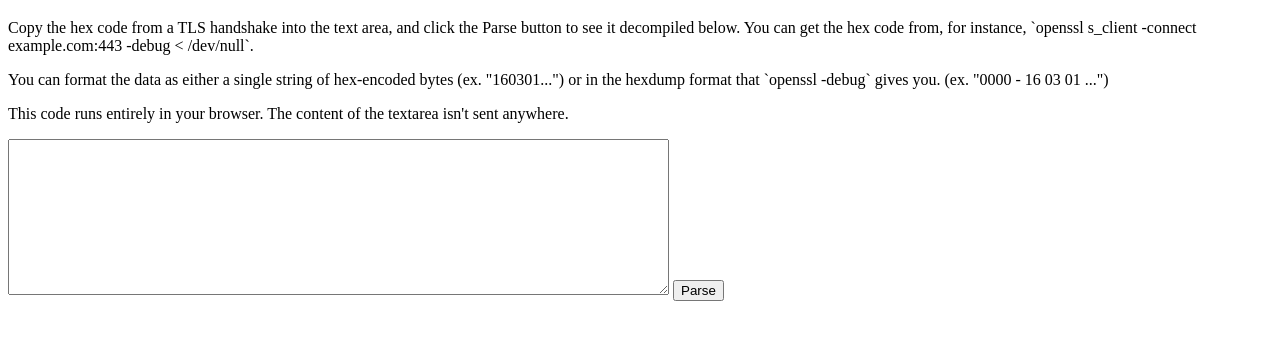
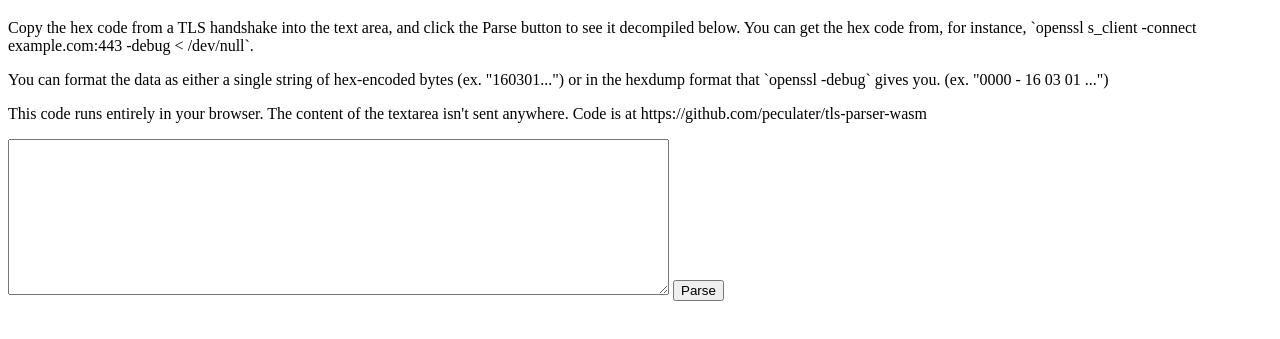
Before and after one commit to peculater/tls-parser-wasm, a website built with webpack: page website/index.html in a window 1280 px wide. Shown: the part 61-400 px from the top of the page. Built offline with nearby package versions, Linux system fonts and the light colour scheme.

Commit message:
Github link

```diff
--- a/website/index.html
+++ b/website/index.html
@@ -10,7 +10,7 @@
     <h1>TLS Handshake Parser</h1>
     <p>Copy the hex code from a TLS handshake into the text area, and click the Parse button to see it decompiled below.  You can get the hex code from, for instance, `openssl s_client -connect example.com:443 -debug < /dev/null`.</p>
     <p>You can format the data as either a single string of hex-encoded bytes (ex. "160301...") or in the hexdump format that `openssl -debug` gives you. (ex. "0000 - 16 03 01 ...")</p>
-    <p>This code runs entirely in your browser.  The content of the textarea isn't sent anywhere.</p>
+    <p>This code runs entirely in your browser.  The content of the textarea isn't sent anywhere.  Code is at https://github.com/peculater/tls-parser-wasm</p>
     <textarea id="inputtext" rows="10" cols="80"></textarea>
     <input type="button" id="submit" value="Parse"/>
     <pre id="outputtext"/>
```
